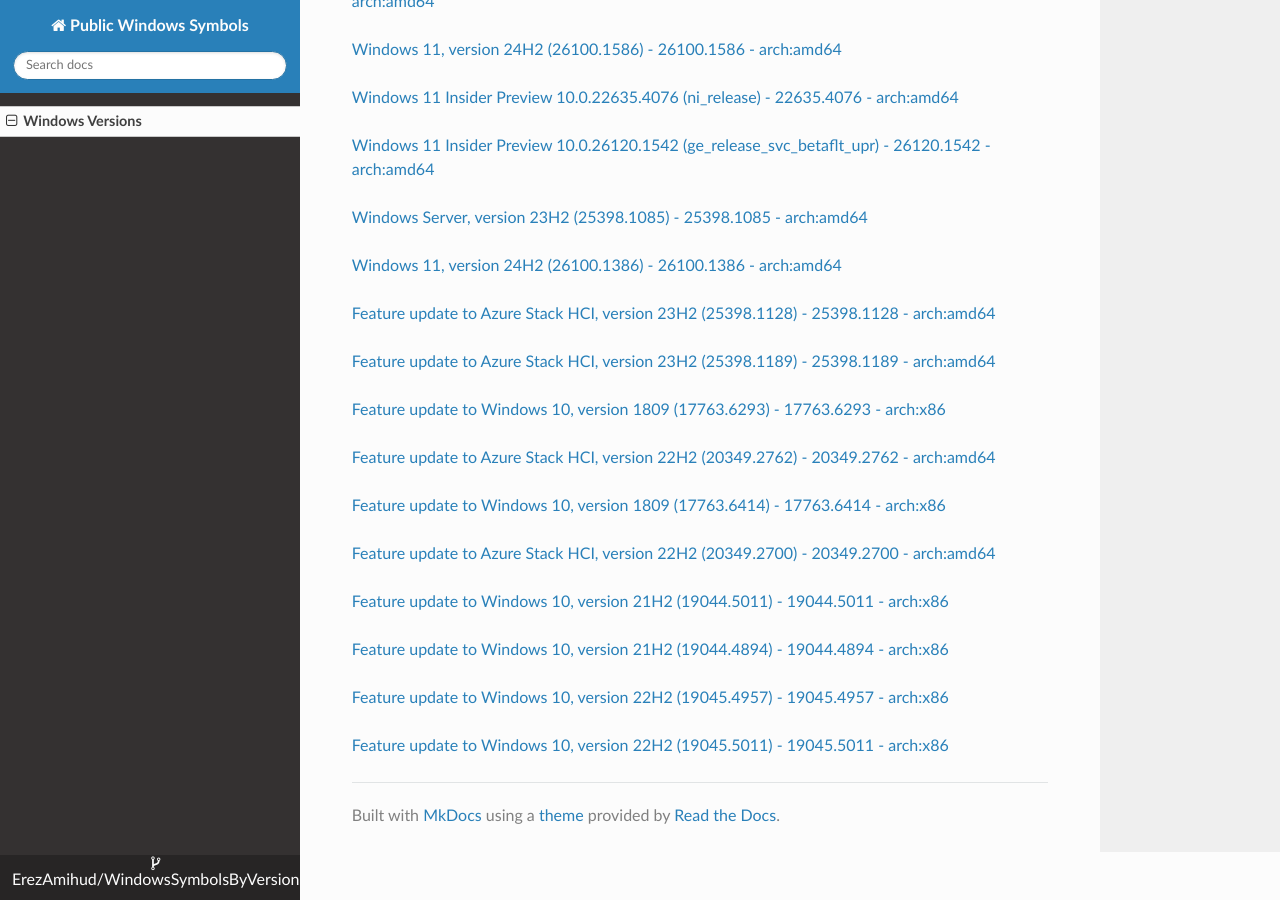
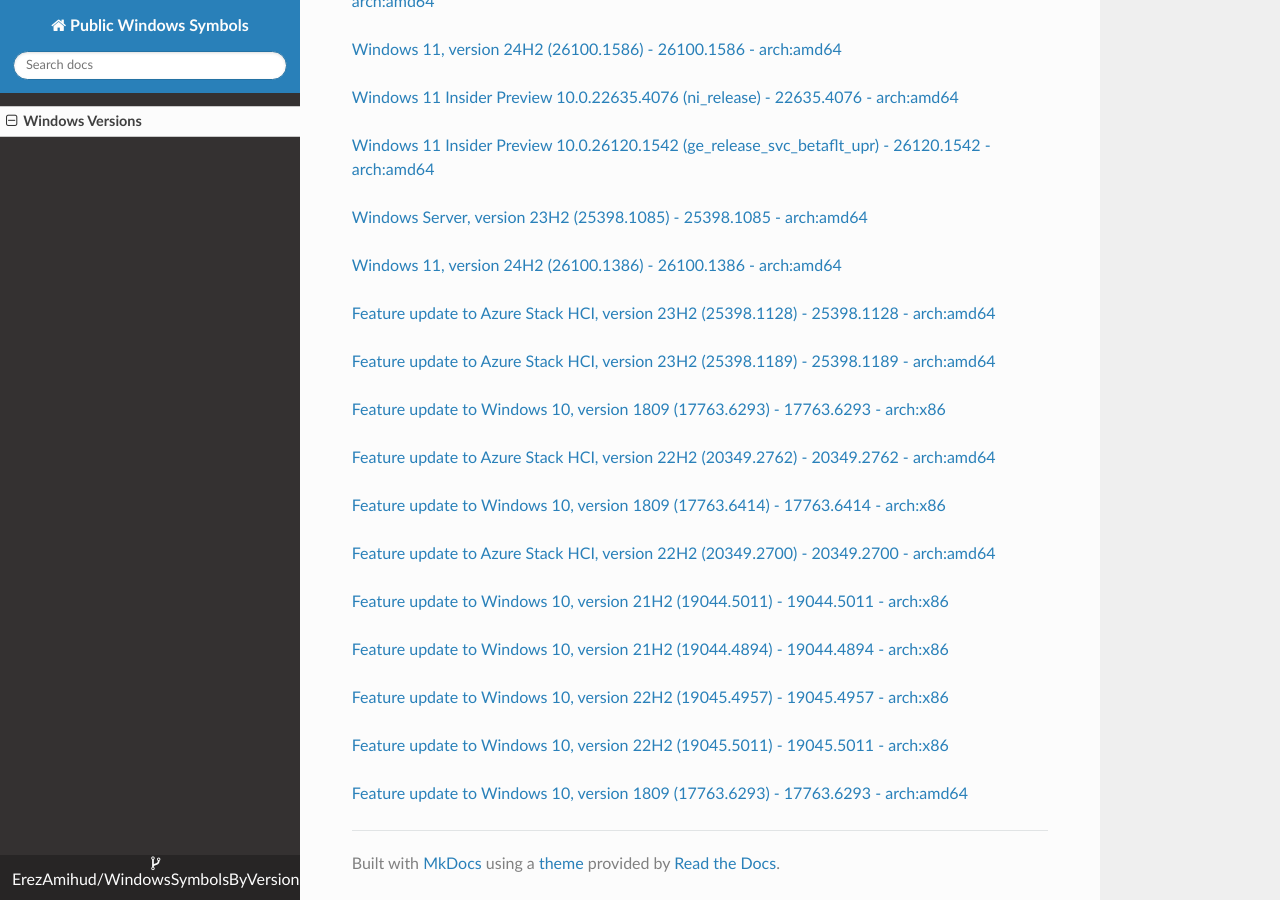
Before and after one commit to ErezAmihud/WindowsSymbolsByVersion, an MkDocs documentation site: the page built from docs/index.md, in a window 1280 px wide and 900 px high, scrolled down 6077 px. Built offline with MkDocs 1.6.1, drawn with Linux system fonts in a browser that asks for light colours; nearby versions of some CDN libraries.

Commit message:
Automated commit, add manifest for 13ec3f1a-08d1-4c78-8fe2-58a15fc7efaf

```diff
--- a/docs/index.md
+++ b/docs/index.md
@@ -310,3 +310,6 @@
 
 
 [Feature update to Windows 10, version 22H2 (19045.5011) - 19045.5011 - arch:x86](https://github.com/ErezAmihud/WindowsSymbolsByVersion/blob/main/manifests/7ba8ab7b-8c58-49e3-8cd4-85f80951b3fb.manifest)
+
+
+[Feature update to Windows 10, version 1809 (17763.6293) - 17763.6293 - arch:amd64](https://github.com/ErezAmihud/WindowsSymbolsByVersion/blob/main/manifests/13ec3f1a-08d1-4c78-8fe2-58a15fc7efaf.manifest)
```
Also changed, not shown: process_builds.json (+1 -1 lines), 1 other file.
